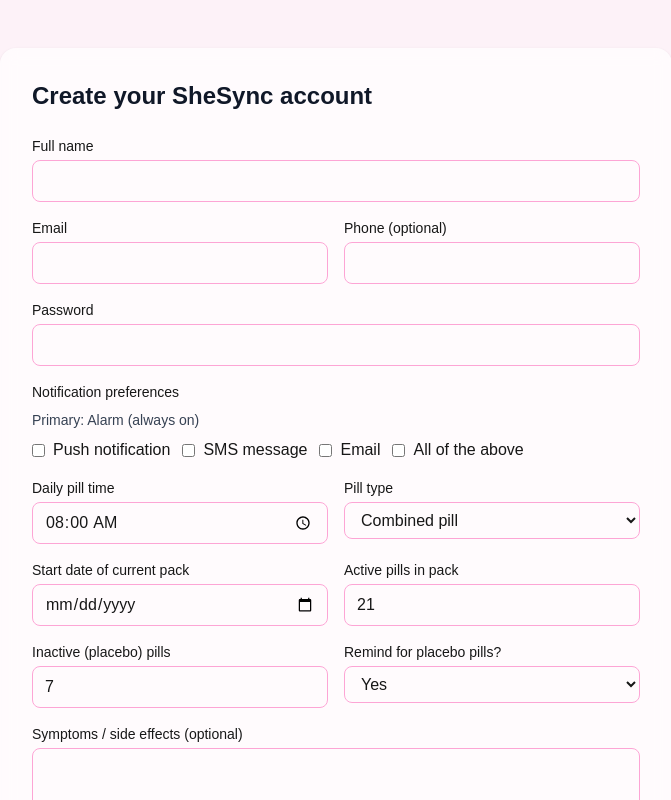
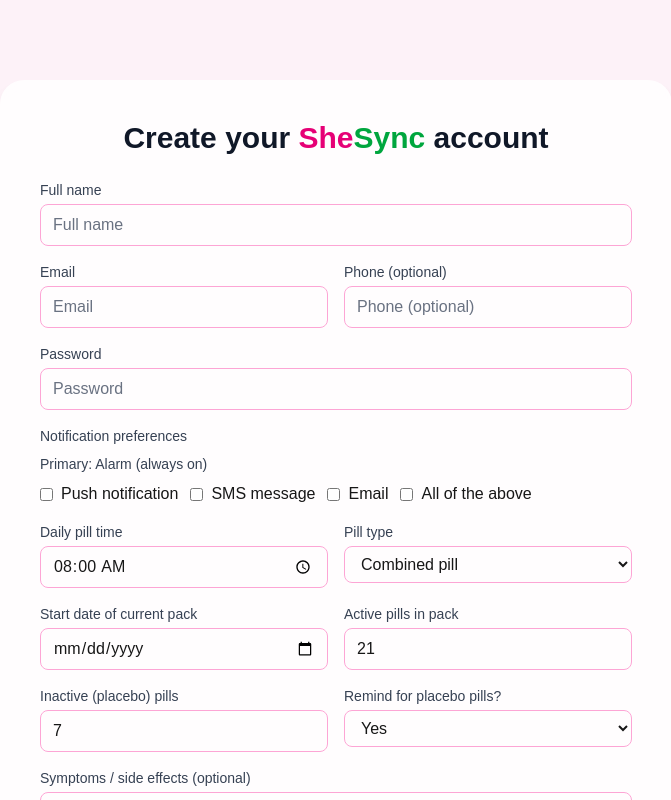
Before and after one commit to mohana-chandolu/SyncMyPill, a Next.js app: page /signup in a window 1280 px wide. Shown: the top 800 px of the page, without its empty margins (304-975 px from the left). Built offline with nearby package versions, Linux system fonts and the light colour scheme; no server answers.

Commit message:
updated signup and login page

```diff
--- a/app/authed/page.tsx
+++ b/app/authed/page.tsx
@@ -4,49 +4,37 @@
 
 export default function PostLoginHome() {
   return (
-    <main className="min-h-screen bg-pink-50">
-      <div className="max-w-5xl mx-auto px-6 sm:px-8 py-12 sm:py-16 flex flex-col items-center text-center">
+    <main className="min-h-screen bg-pink-50 flex flex-col items-center justify-start pt-10 sm:pt-12 text-center">
       {/* Big logo */}
       <Image
-          src="/logo-transparent.png"      // ensure this file is in /public
+        src="/logo-transparent.png"
         alt="SheSync logo"
-          width={360}
-          height={360}
-          className="object-contain drop-shadow-sm w-[260px] h-[260px] sm:w-[360px] sm:h-[360px]"
+        width={260}
+        height={260}
+        className="object-contain drop-shadow-sm w-[220px] h-[220px] sm:w-[260px] sm:h-[260px]"
         priority
       />
 
-        {/* Brand title */}
-        <h1 className="mt-6 text-5xl sm:text-6xl font-extrabold">
-          <span className="bg-clip-text text-transparent bg-gradient-to-r from-pink-600 to-emerald-600">
-            SheSync
-          </span>
+      {/* Brand Title */}
+      <h1 className="mt-2 text-5xl sm:text-6xl font-extrabold leading-tight">
+        <span className="text-pink-600">She</span>
+        <span className="text-green-600">Sync</span>
       </h1>
 
       {/* Caption */}
-        <p className="mt-2 text-lg sm:text-xl text-gray-700">
+      <p className="mt-1 text-lg sm:text-xl text-gray-700">
         Stay in rhythm, stay in control.
       </p>
 
       {/* Description */}
       <p className="mt-4 max-w-3xl text-gray-700 text-base sm:text-lg leading-relaxed">
-          Staying on top of your birth control shouldn’t be stressful—that’s where we come in.
-          Our app helps you stay consistent with daily reminders and alarms, so you never miss a dose.
-          Plus, you’ll have quick, easy access to trusted information about birth control options,
-          side effects, and tips—all in one place. Whether you're new to birth control or just looking
-          for a little extra support, we’re here to make it simpler for you.
+        Staying on top of your birth control shouldn’t be stressful — that’s where we come in.
+        Our app is designed to help you stay consistent with daily reminders and alarms,
+        so you never miss a dose. Plus, you’ll have quick, easy access to trusted information
+        about birth control options, side effects, and tips — all in one place.
+        Whether you're new to birth control or just looking for a little extra support,
+        we’re here to make it simpler for you.
       </p>
-
-        {/* Optional CTAs */}
-        <div className="mt-6 flex flex-col sm:flex-row gap-3">
-          <a href="/authed/healthandmind" className="px-5 py-2.5 rounded-xl font-semibold bg-pink-600 text-white hover:bg-pink-700 transition">
-            Set up reminders
-          </a>
-          <a href="/authed/birthcontrol" className="px-5 py-2.5 rounded-xl font-semibold border border-pink-300 text-pink-700 bg-white hover:bg-pink-50 transition">
-            Learn about pills
-          </a>
-        </div>
-      </div>
     </main>
   );
 }
--- a/app/login/page.tsx
+++ b/app/login/page.tsx
@@ -7,10 +7,11 @@
 function LoginInner() {
   const router = useRouter();
   const params = useSearchParams();
-  const next = params.get('next') || '/today';
+  const next = params.get('next') || '/authed';
 
   const [email, setEmail] = useState('');
   const [pwd, setPwd] = useState('');
+  const [showPwd, setShowPwd] = useState(false);
   const [msg, setMsg] = useState<string | null>(null);
   const [loading, setLoading] = useState(false);
 
@@ -40,44 +41,85 @@
   }
 
   return (
-    <main className="min-h-screen flex flex-col items-center justify-center bg-pink-50 text-center p-6 space-y-8">
-      <h1 className="text-3xl font-semibold text-gray-800">
-        Already a <span className="text-pink-600 font-bold">SheSync</span> member?
+    <main className="min-h-screen flex flex-col items-center justify-center bg-pink-50 p-6">
+      <section className="w-full max-w-md bg-white/80 backdrop-blur-sm rounded-3xl shadow-lg p-6 sm:p-8">
+        <h1 className="text-2xl sm:text-3xl font-extrabold text-gray-900 text-center">
+          Already a <span className="text-pink-600">She</span>
+          <span className="text-green-600">Sync</span> member?
         </h1>
-      <p className="text-gray-600 text-sm">Login with your credentials below</p>
+        <p className="mt-1 text-center text-gray-600 text-sm">Log in with your credentials</p>
 
-      <form onSubmit={handleLogin} className="space-y-4 w-full max-w-sm">
+        <form onSubmit={handleLogin} className="mt-6 space-y-4">
+          {/* Email */}
+          <div>
+            <label className="block text-sm font-medium text-gray-800 mb-1">Email</label>
             <input
               type="email"
-          placeholder="Email"
-          className="w-full border border-pink-400 rounded-lg px-3 py-2 focus:outline-none focus:ring-2 focus:ring-pink-400"
+              inputMode="email"
+              autoComplete="email"
+              placeholder="you@example.com"
+              className="w-full rounded-lg border border-pink-300 bg-white/90 px-3 py-2 text-base
+                         focus:outline-none focus:ring-2 focus:ring-pink-400 focus:border-pink-400
+                         placeholder-gray-500"
               value={email}
               onChange={(e) => setEmail(e.target.value)}
+              required
             />
+          </div>
+
+          {/* Password */}
+          <div>
+            <label className="block text-sm font-medium text-gray-800 mb-1">Password</label>
+            <div className="relative">
               <input
-          type="password"
-          placeholder="Password"
-          className="w-full border border-pink-400 rounded-lg px-3 py-2 focus:outline-none focus:ring-2 focus:ring-pink-400"
+                type={showPwd ? 'text' : 'password'}
+                autoComplete="current-password"
+                placeholder="••••••••"
+                className="w-full rounded-lg border border-pink-300 bg-white/90 px-3 py-2 text-base
+                           focus:outline-none focus:ring-2 focus:ring-pink-400 focus:border-pink-400
+                           placeholder-gray-500"
                 value={pwd}
                 onChange={(e) => setPwd(e.target.value)}
+                required
               />
               <button
+                type="button"
+                onClick={() => setShowPwd((s) => !s)}
+                className="absolute inset-y-0 right-2 my-1 px-2 text-sm text-gray-600 hover:text-gray-800 rounded-lg"
+                aria-label={showPwd ? 'Hide password' : 'Show password'}
+              >
+                {showPwd ? 'Hide' : 'Show'}
+              </button>
+            </div>
+          </div>
+
+          <button
             type="submit"
-          className="w-full border border-green-600 text-green-600 bg-white rounded-lg py-2 hover:bg-green-50 transition"
             disabled={loading}
+            className="w-full rounded-lg bg-green-600 hover:bg-green-700 text-white py-2.5 font-semibold transition"
           >
             {loading ? 'Please wait…' : 'Sign in'}
           </button>
         </form>
 
+        {msg && <p className="mt-4 text-center text-sm text-rose-600">{msg}</p>}
+
+        <div className="mt-6 text-center text-sm">
           <button
             onClick={() => router.push('/signup')}
-        className="text-sm text-pink-600 underline hover:text-pink-800"
+            className="text-pink-600 hover:underline"
           >
             Don’t have an account? Sign up
           </button>
-
-      {msg && <p className="text-sm text-red-500 mt-2">{msg}</p>}
+          <span className="mx-2 text-gray-400">•</span>
+          <a
+            href="/reset-password"
+            className="text-gray-700 hover:underline"
+          >
+            Forgot password?
+          </a>
+        </div>
+      </section>
     </main>
   );
 }
--- a/app/signup/page.tsx
+++ b/app/signup/page.tsx
@@ -3,8 +3,10 @@
 import { useState, Suspense } from 'react';
 import { supabase } from '@/lib/supabase';
 
-function SignUpInner({ searchParams }: { searchParams: { next?: string } }) {
-  const next = searchParams?.next || '/today';
+type SearchParams = { next?: string };
+
+function SignUpInner({ searchParams }: { searchParams: SearchParams }) {
+  const next = searchParams?.next || '/authed';
 
   // Auth fields
   const [fullName, setFullName] = useState('');
@@ -28,9 +30,7 @@
   const [loading, setLoading] = useState(false);
 
   function toggle(k: string) {
-    setNotifSecondary((cur) =>
-      cur.includes(k) ? cur.filter((x) => x !== k) : [...cur, k]
-    );
+    setNotifSecondary((cur) => (cur.includes(k) ? cur.filter((x) => x !== k) : [...cur, k]));
   }
 
   async function onSubmit(e: React.FormEvent) {
@@ -43,21 +43,17 @@
     }
 
     setLoading(true);
-    // 1) Create auth user
-    const { data, error } = await supabase.auth.signUp({ email, password: pwd });
-    if (error || !data.user) {
-      setLoading(false);
-      setMsg(error?.message || 'Sign up failed.');
-      return;
-    }
 
-    // 2) Insert profile row
-    const { error: insertErr } = await supabase.from('profiles').insert({
-      user_id: data.user.id,
+    // ✅ Sign up ONLY — put all custom fields in user metadata to avoid RLS issues
+    const { data, error } = await supabase.auth.signUp({
+      email,
+      password: pwd,
+      options: {
+        data: {
           full_name: fullName,
           phone,
           notif_primary: 'alarm',
-      notif_secondary: notifSecondary,
+          notif_secondary: notifSecondary, // array OK
           pill_time: pillTime + ':00',
           pill_type: pillType,
           pack_start: packStart || null,
@@ -65,67 +61,88 @@
           inactive_pills: inactivePills,
           remind_placebo: remindPlacebo,
           side_effects: sideEffects || null,
+        },
+        // If you use email confirmations, uncomment this:
+        // emailRedirectTo: `${location.origin}${next}`,
+      },
     });
 
     setLoading(false);
-    if (insertErr) {
-      setMsg(insertErr.message);
+
+    if (error) {
+      setMsg(error.message || 'Sign up failed.');
       return;
     }
 
+    // If confirmations are ON, there may be no session yet
+    const { data: sess } = await supabase.auth.getSession();
+    if (!sess.session) {
+      setMsg('Check your email to confirm your account, then sign in.');
+      return;
+    }
+
+    // Logged in immediately → go to next
     window.location.replace(next);
   }
 
   return (
-    <main className="min-h-screen flex items-center justify-center bg-pink-50 px-6 py-12">
-      <section className="w-full max-w-2xl bg-white/70 backdrop-blur-sm rounded-2xl shadow p-8">
-        <h1 className="text-2xl font-semibold text-gray-900 mb-6">Create your SheSync account</h1>
+    <main className="min-h-screen flex items-center justify-center bg-pink-50 px-4 py-16 sm:px-6 sm:py-20">
+      <section className="w-full max-w-md sm:max-w-2xl bg-white/80 backdrop-blur-sm rounded-3xl shadow-lg p-6 sm:p-10">
+        <h1 className="text-2xl sm:text-3xl font-extrabold text-gray-900 mb-6 text-center">
+          Create your <span className="text-pink-600">She</span>
+          <span className="text-green-600">Sync</span> account
+        </h1>
 
         <form onSubmit={onSubmit} className="grid grid-cols-1 sm:grid-cols-2 gap-4">
-          {/* 1. Full name */}
+          {/* Full name */}
           <div className="sm:col-span-2">
-            <label className="block text-sm mb-1">Full name</label>
+            <label className="block text-sm mb-1 text-gray-700">Full name</label>
             <input
-              className="w-full rounded-lg border border-pink-300 focus:border-pink-500 focus:ring-1 focus:ring-pink-500 px-3 py-2"
+              type="text"
+              placeholder="Full name"
+              className="w-full rounded-lg border border-pink-300 focus:border-pink-500 focus:ring-1 focus:ring-pink-500 px-3 py-2 placeholder-gray-500"
               value={fullName}
               onChange={(e) => setFullName(e.target.value)}
             />
           </div>
 
-          {/* 2. Email / phone */}
+          {/* Email / phone */}
           <div>
-            <label className="block text-sm mb-1">Email</label>
+            <label className="block text-sm mb-1 text-gray-700">Email</label>
             <input
               type="email"
-              className="w-full rounded-lg border border-pink-300 focus:border-pink-500 focus:ring-1 focus:ring-pink-500 px-3 py-2"
+              placeholder="Email"
+              className="w-full rounded-lg border border-pink-300 focus:border-pink-500 focus:ring-1 focus:ring-pink-500 px-3 py-2 placeholder-gray-500"
               value={email}
               onChange={(e) => setEmail(e.target.value)}
             />
           </div>
           <div>
-            <label className="block text-sm mb-1">Phone (optional)</label>
+            <label className="block text-sm mb-1 text-gray-700">Phone (optional)</label>
             <input
               type="tel"
-              className="w-full rounded-lg border border-pink-300 focus:border-pink-500 focus:ring-1 focus:ring-pink-500 px-3 py-2"
+              placeholder="Phone (optional)"
+              className="w-full rounded-lg border border-pink-300 focus:border-pink-500 focus:ring-1 focus:ring-pink-500 px-3 py-2 placeholder-gray-500"
               value={phone}
               onChange={(e) => setPhone(e.target.value)}
             />
           </div>
 
-          {/* 3. Password */}
+          {/* Password */}
           <div className="sm:col-span-2">
-            <label className="block text-sm mb-1">Password</label>
+            <label className="block text-sm mb-1 text-gray-700">Password</label>
             <input
               type="password"
-              className="w-full rounded-lg border border-pink-300 focus:border-pink-500 focus:ring-1 focus:ring-pink-500 px-3 py-2"
+              placeholder="Password"
+              className="w-full rounded-lg border border-pink-300 focus:border-pink-500 focus:ring-1 focus:ring-pink-500 px-3 py-2 placeholder-gray-500"
               value={pwd}
               onChange={(e) => setPwd(e.target.value)}
             />
           </div>
 
-          {/* 4. Notification preference */}
+          {/* Notification preference */}
           <div className="sm:col-span-2">
-            <label className="block text-sm mb-2">Notification preferences</label>
+            <label className="block text-sm mb-2 text-gray-700">Notification preferences</label>
             <div className="text-sm text-gray-700 mb-2">Primary: Alarm (always on)</div>
             <div className="flex flex-wrap gap-3">
               {[
@@ -146,9 +163,9 @@
             </div>
           </div>
 
-          {/* 5. Time to take pill */}
+          {/* Daily pill time */}
           <div>
-            <label className="block text-sm mb-1">Daily pill time</label>
+            <label className="block text-sm mb-1 text-gray-700">Daily pill time</label>
             <input
               type="time"
               className="w-full rounded-lg border border-pink-300 focus:border-pink-500 focus:ring-1 focus:ring-pink-500 px-3 py-2"
@@ -157,9 +174,9 @@
             />
           </div>
 
-          {/* 6. Pill type */}
+          {/* Pill type */}
           <div>
-            <label className="block text-sm mb-1">Pill type</label>
+            <label className="block text-sm mb-1 text-gray-700">Pill type</label>
             <select
               className="w-full rounded-lg border border-pink-300 focus:border-pink-500 focus:ring-1 focus:ring-pink-500 px-3 py-2"
               value={pillType}
@@ -171,9 +188,9 @@
             </select>
           </div>
 
-          {/* 7. Start date */}
+          {/* Start date */}
           <div>
-            <label className="block text-sm mb-1">Start date of current pack</label>
+            <label className="block text-sm mb-1 text-gray-700">Start date of current pack</label>
             <input
               type="date"
               className="w-full rounded-lg border border-pink-300 focus:border-pink-500 focus:ring-1 focus:ring-pink-500 px-3 py-2"
@@ -182,9 +199,9 @@
             />
           </div>
 
-          {/* 8. Active / inactive pills */}
+          {/* Active / inactive pills */}
           <div>
-            <label className="block text-sm mb-1">Active pills in pack</label>
+            <label className="block text-sm mb-1 text-gray-700">Active pills in pack</label>
             <input
               type="number"
               min={1}
@@ -194,7 +211,7 @@
             />
           </div>
           <div>
-            <label className="block text-sm mb-1">Inactive (placebo) pills</label>
+            <label className="block text-sm mb-1 text-gray-700">Inactive (placebo) pills</label>
             <input
               type="number"
               min={0}
@@ -204,9 +221,9 @@
             />
           </div>
 
-          {/* 9. Reminder for placebo */}
+          {/* Remind placebo */}
           <div>
-            <label className="block text-sm mb-1">Remind for placebo pills?</label>
+            <label className="block text-sm mb-1 text-gray-700">Remind for placebo pills?</label>
             <select
               className="w-full rounded-lg border border-pink-300 focus:border-pink-500 focus:ring-1 focus:ring-pink-500 px-3 py-2"
               value={remindPlacebo ? 'yes' : 'no'}
@@ -217,12 +234,13 @@
             </select>
           </div>
 
-          {/* 10. Side effects */}
+          {/* Side effects */}
           <div className="sm:col-span-2">
-            <label className="block text-sm mb-1">Symptoms / side effects (optional)</label>
+            <label className="block text-sm mb-1 text-gray-700">Symptoms / side effects (optional)</label>
             <textarea
               rows={3}
-              className="w-full rounded-lg border border-pink-300 focus:border-pink-500 focus:ring-1 focus:ring-pink-500 px-3 py-2"
+              placeholder="e.g., nausea, mood changes, cramps…"
+              className="w-full rounded-lg border border-pink-300 focus:border-pink-500 focus:ring-1 focus:ring-pink-500 px-3 py-2 placeholder-gray-500"
               value={sideEffects}
               onChange={(e) => setSideEffects(e.target.value)}
             />
@@ -240,11 +258,11 @@
           </div>
         </form>
 
-        {msg && <p className="mt-4 text-sm text-red-600">{msg}</p>}
+        {msg && <p className="mt-4 text-sm text-center text-rose-600">{msg}</p>}
 
         <p className="mt-6 text-center text-sm">
           Already have an account?{' '}
-          <a href="/login?next=/today" className="text-pink-600 hover:underline">
+          <a href={`/login?next=${encodeURIComponent('/authed')}`} className="text-pink-600 hover:underline">
             Sign in
           </a>
         </p>
@@ -256,7 +274,6 @@
 export default function SignUpPage(props: any) {
   return (
     <Suspense fallback={null}>
-      {/* Pass through searchParams so ?next=/today still works */}
       <SignUpInner {...props} />
     </Suspense>
   );
```
Lines whose indentation alone changed are shown as unchanged.
